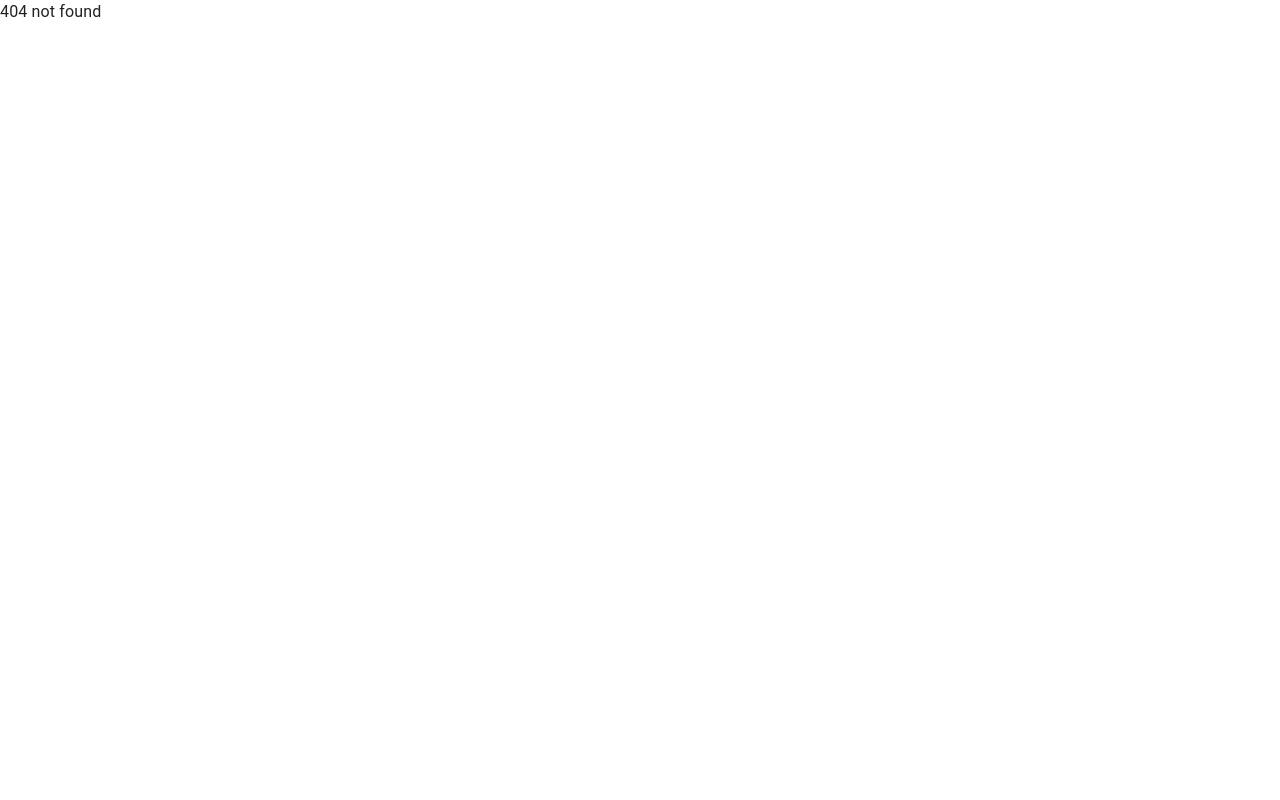
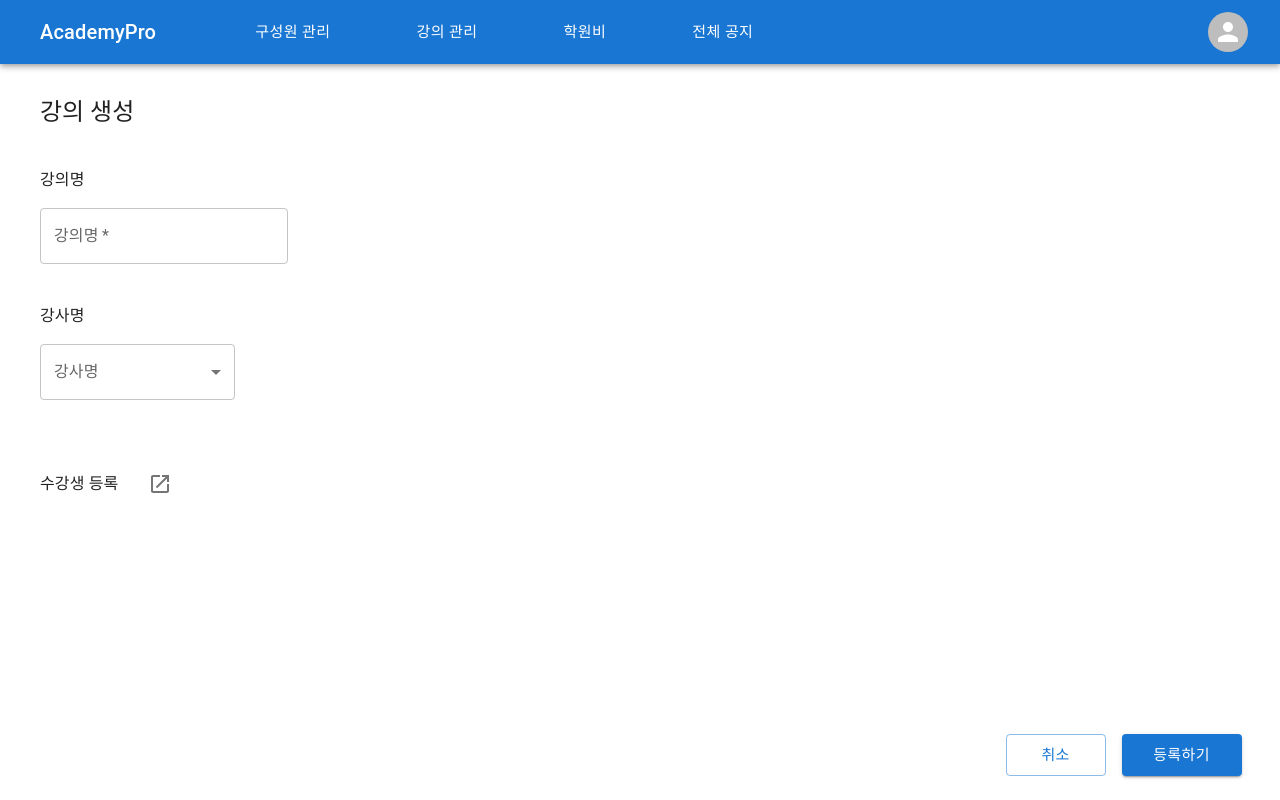
Before and after one commit to Academy-Diary/AcademyDiary_WEB, a React (Vite) app: page /director/manage-courses/add-course in a window 1280 px wide. Before the commit this address had no page. Built offline with nearby package versions, Linux system fonts and the light colour scheme.

Commit message:
feat: 강의생성 페이지 추가 #16

```diff
--- a/src/App.jsx
+++ b/src/App.jsx
@@ -1,7 +1,7 @@
 import React, { useState } from 'react';
 import { Routes, Route, BrowserRouter } from 'react-router-dom';
 import { Container, Box, Typography, Button } from '@mui/material';
-import { Login, SignUp, Register, NotFound, DirectorHome, TeacherHome, ManageCourses } from './pages';
+import { Login, SignUp, Register, NotFound, DirectorHome, TeacherHome, ManageCourses, AddCourse } from './pages';
 
 function App() {
   const [isLoggedIn, setIsLoggedIn] = useState(false);
@@ -19,6 +19,7 @@ function App() {
           <Route path="/director" element={<DirectorHome />} />
 
           <Route path="/director/manage-courses" element={<ManageCourses />} />
+          <Route path="/director/manage-courses/add-course" element={<AddCourse />} />
         </Routes>
       </BrowserRouter>
     </div>
--- /dev/null
+++ b/src/pages/director/manageCourses/addCourse.jsx
@@ -0,0 +1,65 @@
+import React, { useState } from 'react';
+
+import { Typography, Box, Button, TextField, Select, MenuItem, InputLabel, FormControl, IconButton, Grid } from '@mui/material';
+import OpenInNewIcon from '@mui/icons-material/OpenInNew';
+
+import Director from '../../../components/layouts/director';
+
+const teachers = ['나미리', '이하람', '권해담', '김대성'];
+
+export default function AddCourse() {
+  const [teacher, setTeacher] = useState('');
+
+  const handleChangeTeacher = (e) => {
+    setTeacher(e.target.value);
+  };
+
+  return (
+    <Director>
+      <Typography variant="h5" sx={{ mt: 2, mb: 3 }}>
+        강의 생성
+      </Typography>
+      <Box component="form" sx={{ mt: 5 }}>
+        <Grid container spacing={5}>
+          <Grid item xs={12}>
+            <Typography>강의명</Typography>
+            <TextField label="강의명" sx={{ mt: 2 }} required />
+          </Grid>
+          <Grid item xs={12}>
+            <Typography>강사명</Typography>
+            <FormControl sx={{ mt: 2, minWidth: 195 }}>
+              <InputLabel id="teacher-input-label">강사명</InputLabel>
+              <Select label="강사명" labelId="teacher-input-label" value={teacher} onChange={handleChangeTeacher} required>
+                {teachers.map((t) => (
+                  <MenuItem key={t} value={t}>
+                    {t}
+                  </MenuItem>
+                ))}
+              </Select>
+            </FormControl>
+          </Grid>
+          <Grid item xs={12} sx={{ mt: 3 }}>
+            <Grid container>
+              <Grid item xs={1}>
+                <Typography sx={{ py: 1 }}>수강생 등록</Typography>
+              </Grid>
+              <Grid item xs={11}>
+                <IconButton>
+                  <OpenInNewIcon />
+                </IconButton>
+              </Grid>
+            </Grid>
+          </Grid>
+          <Box sx={{ position: 'fixed', bottom: '3vh', right: '3vw' }}>
+            <Button size="large" variant="outlined" sx={{ width: 100, mr: 2 }}>
+              취소
+            </Button>
+            <Button type="submit" size="large" variant="contained" sx={{ width: 120 }}>
+              등록하기
+            </Button>
+          </Box>
+        </Grid>
+      </Box>
+    </Director>
+  );
+}
--- a/src/pages/director/manageCourses/manageCourses.jsx
+++ b/src/pages/director/manageCourses/manageCourses.jsx
@@ -1,4 +1,6 @@
 import React from 'react';
+import { useNavigate } from 'react-router-dom';
+
 import { List, ListItem, ListItemText, Typography, Grid, Box, Button, ButtonGroup } from '@mui/material';
 import AddIcon from '@mui/icons-material/Add';
 
@@ -12,6 +14,11 @@ const courses = [
 ];
 
 export default function ManageCourses() {
+  const navigate = useNavigate();
+  const handleClick = () => {
+    navigate('/director/manage-courses/add-course');
+  };
+
   return (
     <Director>
       <Typography variant="h5" sx={{ mt: 2, mb: 3 }}>
@@ -24,7 +31,7 @@ export default function ManageCourses() {
       </List>
       <Grid container justifyContent="flex-end" sx={{ position: 'fixed', bottom: '3vh', right: '3vw' }}>
         <Grid item>
-          <Button size="large" variant="contained" startIcon={<AddIcon />}>
+          <Button size="large" variant="contained" startIcon={<AddIcon />} onClick={handleClick}>
             새 강의 생성
           </Button>
         </Grid>
--- a/src/pages/index.js
+++ b/src/pages/index.js
@@ -7,3 +7,4 @@ export { default as Register } from './register/register';
 export { default as DirectorHome } from './director/directorHome';
 
 export { default as ManageCourses } from './director/manageCourses/manageCourses';
+export { default as AddCourse } from './director/manageCourses/addCourse';
```
